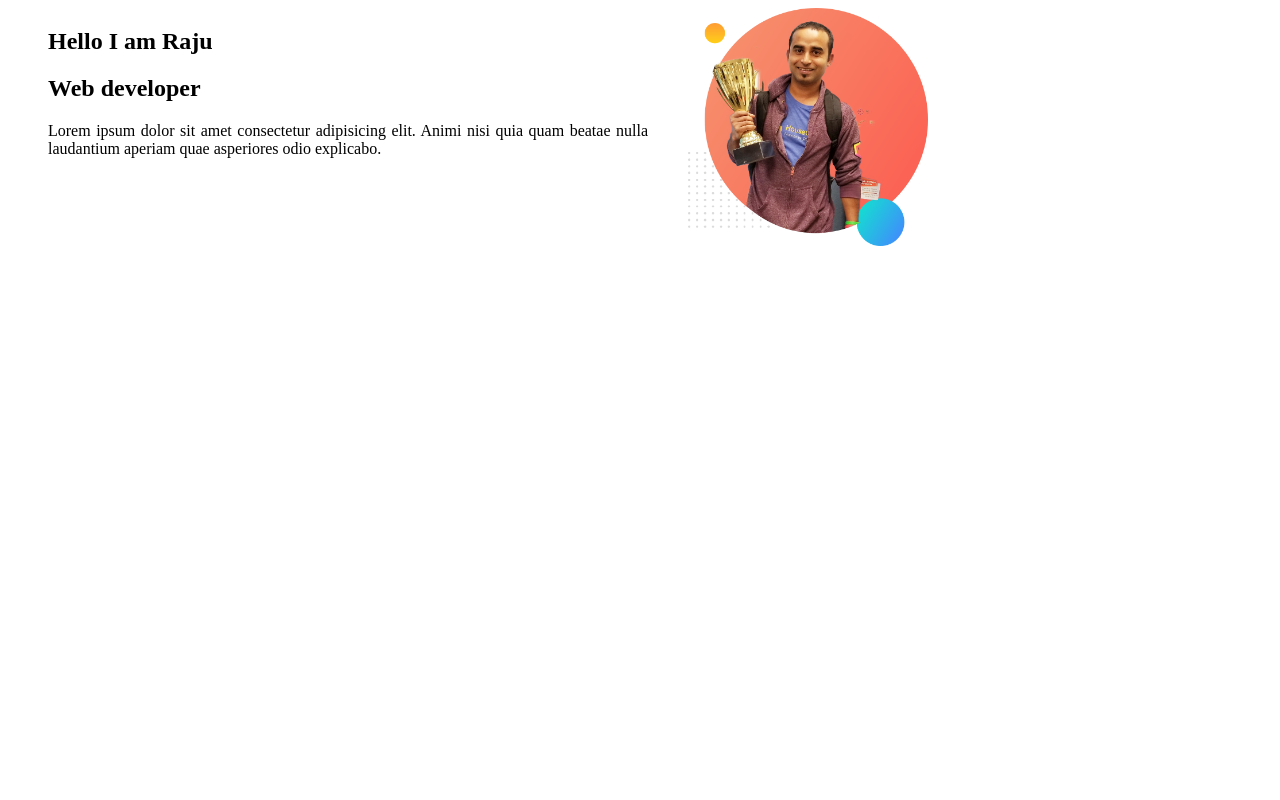
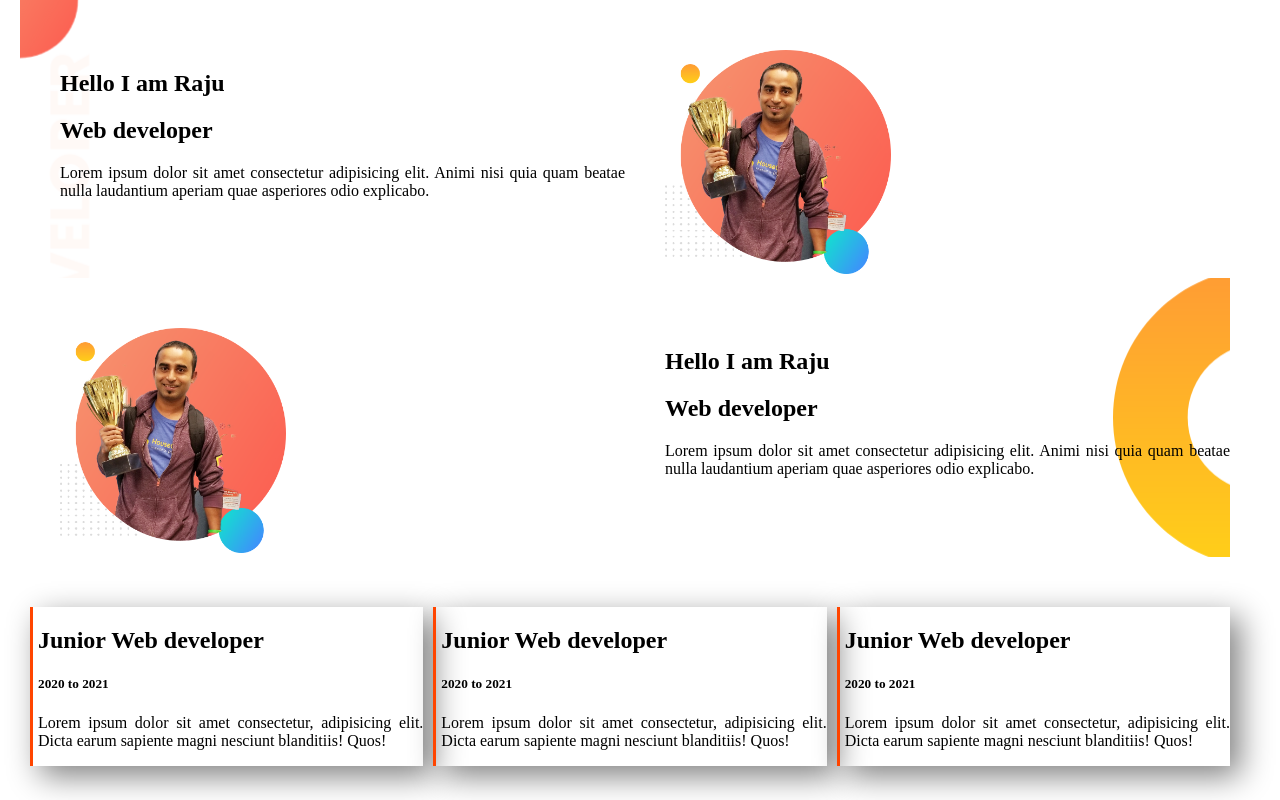
Before and after one commit to Razibul-Alam/Assignment1, a plain HTML site: page index.html in a window 1280 px wide. Shown: the top 800 px of the page. Drawn offline with Linux system fonts and the light colour scheme.

Commit message:
again change

```diff
--- a/index.html
+++ b/index.html
@@ -8,6 +8,7 @@
     <title>My Portfolio</title>
 </head>
 <body>
+    <div class="main-container">
     <section class="header-section">
         <div class="half-width">
 <h2>Hello I am Raju</h2>
@@ -18,5 +19,36 @@
 <img class="banner-image" src="./images/jhankar.png" alt="">
         </div>
     </section>
+
+    <section class="banner-section">
+        <div class="half-width">
+            <img class="banner-image" src="./images/jhankar.png" alt="">
+                    </div>
+        <div class="half-width">
+<h2>Hello I am Raju</h2>
+<h2>Web developer</h2>
+<p>Lorem ipsum dolor sit amet consectetur adipisicing elit. Animi nisi quia quam beatae nulla laudantium aperiam quae asperiores odio explicabo.</p>
+        </div>
+
+    </section>
+
+    <section class="exp-section">
+        <div class="exp-div">
+            <h2>Junior Web developer</h2>
+            <h5>2020 to 2021</h5>
+            <p>Lorem ipsum dolor sit amet consectetur, adipisicing elit. Dicta earum sapiente magni nesciunt blanditiis! Quos!</p>
+        </div>
+        <div class="exp-div" >
+            <h2>Junior Web developer</h2>
+            <h5>2020 to 2021</h5>
+            <p>Lorem ipsum dolor sit amet consectetur, adipisicing elit. Dicta earum sapiente magni nesciunt blanditiis! Quos!</p>
+        </div>
+        <div class="exp-div">
+            <h2>Junior Web developer</h2>
+            <h5>2020 to 2021</h5>
+            <p>Lorem ipsum dolor sit amet consectetur, adipisicing elit. Dicta earum sapiente magni nesciunt blanditiis! Quos!</p>
+        </div>
+    </section>
+</div>
 </body>
 </html>
--- a/style.css
+++ b/style.css
@@ -1,8 +1,26 @@
-
+body{
+    padding: 0;
+    margin: 0;
+}
+.main-container{
+    width: 1330px;
+    margin: auto;
+    margin-left: 20px;
+}
 .header-section{
-    width: 1360px;
+    width: 1210px;
     display: flex;
-    margin-right: auto;
+    background-image: url('/images/top-banner.png');
+    background-repeat: no-repeat;
+    padding-top: 50px;
+}
+.banner-section{
+    width: 1210px;
+    display: flex;
+    background-image: url('/images/dream-bg.png');
+    background-repeat: no-repeat;
+    background-position: right;
+    padding-top: 50px;
 }
 .banner-image{
     width: 40%;
@@ -11,5 +29,21 @@
     width: 600px;
     padding-left: 20px;
     margin-left: 20px;
+
+}
+p{
     text-align: justify;
 }
+.exp-section{
+    display: flex;
+    width: 1210px;
+    padding-top:50px
+}
+
+.exp-div{
+    box-shadow: 10px 10px 30px gray;
+    border-left:3px solid orangered;
+    border-image-slice:1;
+    padding-left: 5px;
+    margin-left: 10px;
+}
```
